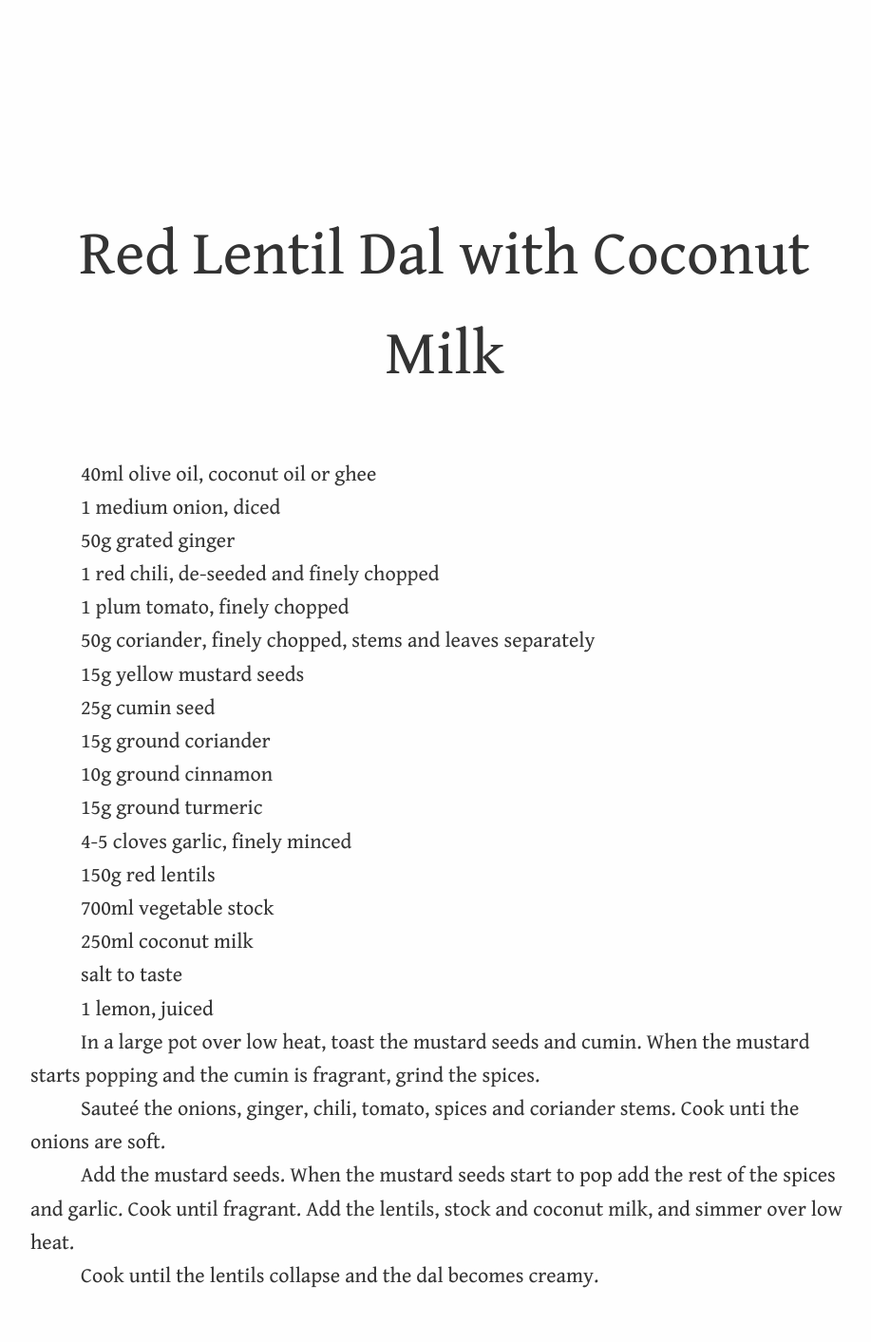
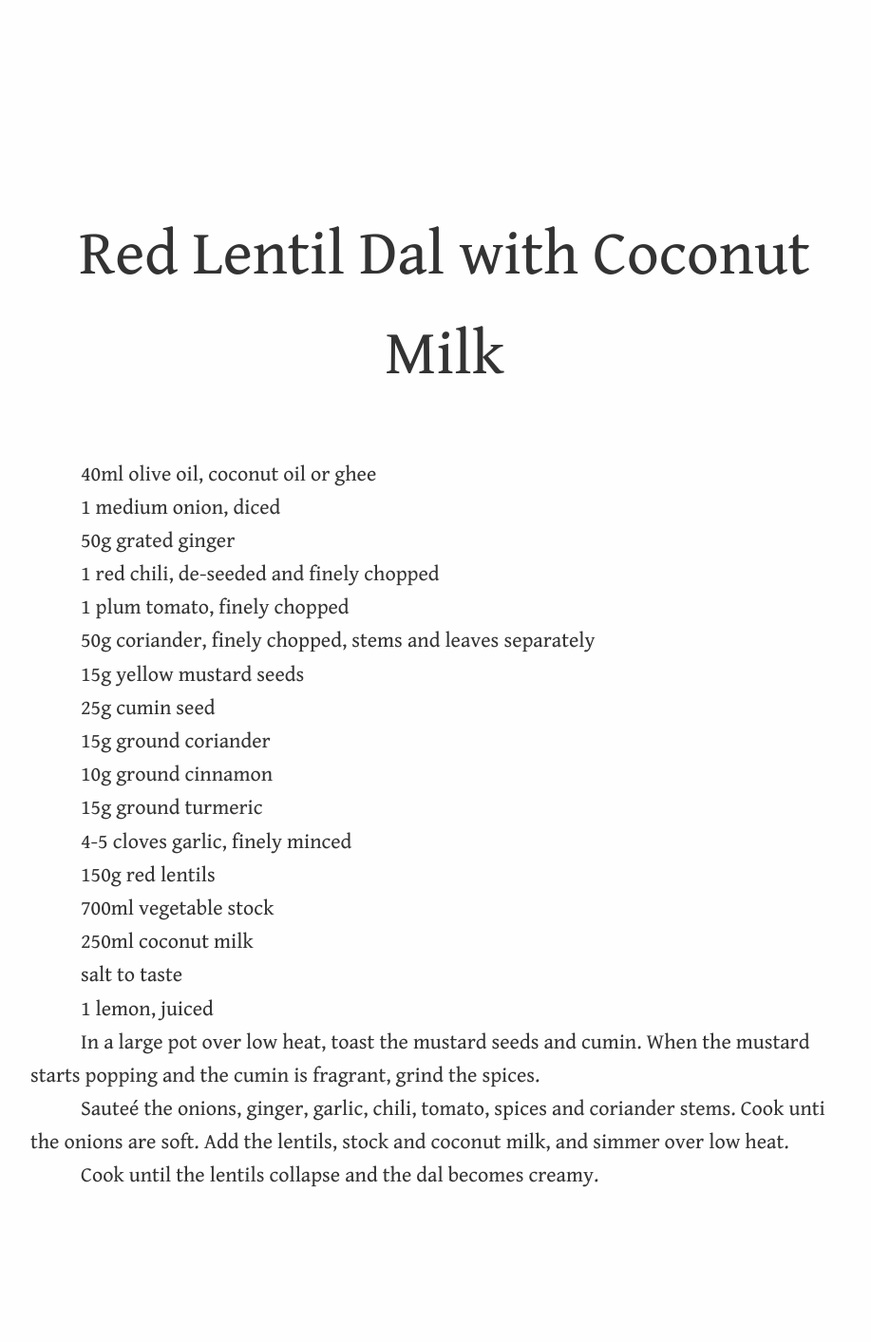
Before and after one commit to aredridel/recipes, a Jekyll site: the page built from Red Lentil Coconut Dal.md, in a window 1280 px wide. Shown: the whole page at 95% size, without its empty margins (172-1089 px from the left). Built offline with Jekyll 4.4.1, drawn with Linux system fonts in a browser that asks for light colours; our own code applies the rules of GitHub Pages for plain Markdown files; after the commit the page ends 1308 px from its top, so only the background shows below that.

Commit message:
/ ‘Red Lentil Coconut Dal.md’

```diff
--- a/Red Lentil Coconut Dal.md
+++ b/Red Lentil Coconut Dal.md
@@ -38,9 +38,7 @@ salt to taste
 
 In a large pot over low heat, toast the mustard seeds and cumin. When the mustard starts popping and the cumin is fragrant, grind the spices.
 
-Sauteé the onions, ginger, chili, tomato, spices and coriander stems. Cook unti the onions are soft.
-
-Add the mustard seeds. When the mustard seeds start to pop add the rest of the spices and garlic. Cook until fragrant. Add the lentils, stock and coconut milk, and simmer over low heat.
+Sauteé the onions, ginger, garlic, chili, tomato, spices and coriander stems. Cook unti the onions are soft. Add the lentils, stock and coconut milk, and simmer over low heat.
 
 Cook until the lentils collapse and the dal becomes creamy.
 
```
